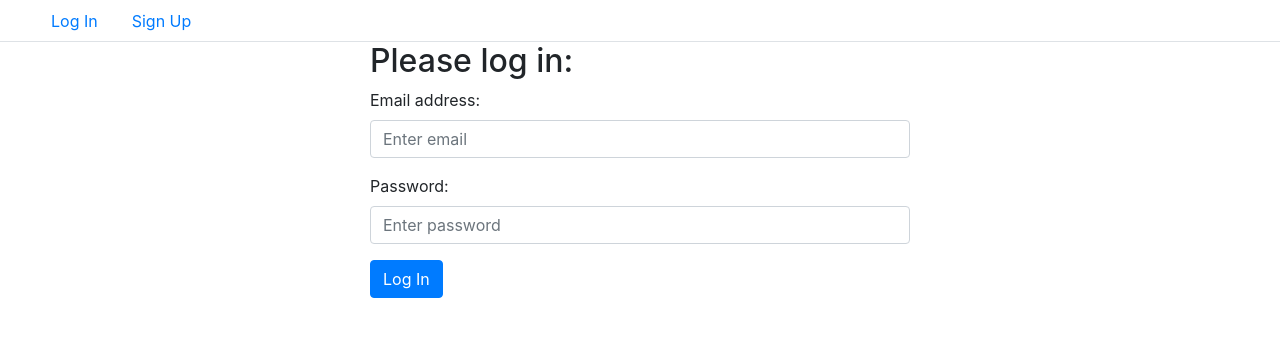
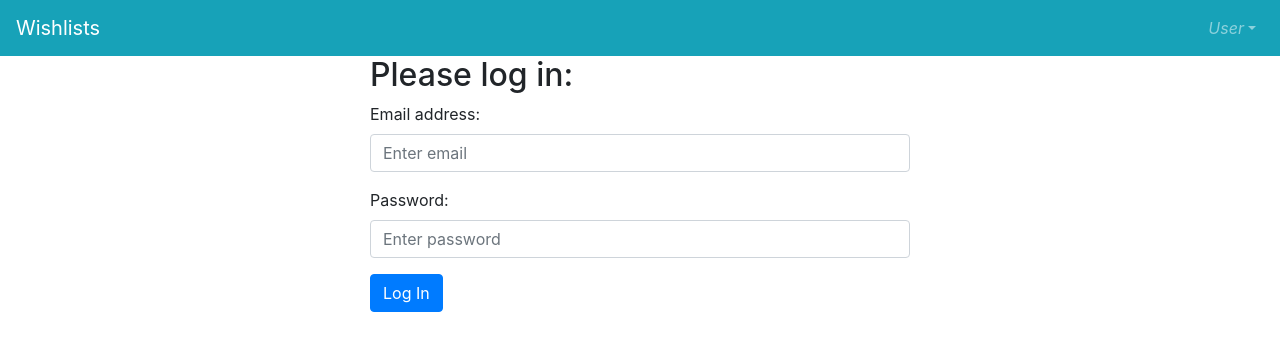
Before and after one commit to michelangelo-prog/wishlist-spa, a Vue app: page /register#/login in a window 1280 px wide. Shown: the top 350 px of the page. Built offline with nearby package versions, Linux system fonts and the light colour scheme.

Commit message:
work on front

```diff
--- a/src/components/Header.vue
+++ b/src/components/Header.vue
@@ -1,32 +1,45 @@
 <template>
-  <div id="nav">
-    <b-nav tabs>
-      <b-nav-item>
-        <router-link to="/" v-if="isAuthenticated">Home</router-link>
-      </b-nav-item>
-      <b-nav-item>
-        <router-link to="/login" v-if="!isAuthenticated">Log In</router-link>
-      </b-nav-item>
-      <b-nav-item>
-        <router-link to="/register" v-if="!isAuthenticated"
-          >Sign Up</router-link
-        >
-      </b-nav-item>
-      <b-nav-item>
-        <LogoutButton v-if="isAuthenticated" />
-      </b-nav-item>
-    </b-nav>
+  <div>
+    <b-navbar toggleable="lg" type="dark" variant="info">
+      <b-navbar-brand to="/">Wishlists</b-navbar-brand>
+
+      <b-navbar-toggle target="nav-collapse"></b-navbar-toggle>
+
+      <b-collapse id="nav-collapse" is-nav>
+        <b-navbar-nav>
+          <b-nav-item href="#" v-if="isAuthenticated">Friends</b-nav-item>
+          <b-nav-item href="#" v-if="isAuthenticated" disabled
+            >Disabled</b-nav-item
+          >
+        </b-navbar-nav>
+
+        <!-- Right aligned nav items -->
+        <b-navbar-nav class="ml-auto">
+          <b-nav-item-dropdown right>
+            <!-- Using 'button-content' slot -->
+            <template v-slot:button-content>
+              <em>User</em>
+            </template>
+            <b-dropdown-item to="/logout" v-if="isAuthenticated"
+              >Sign out</b-dropdown-item
+            >
+            <b-dropdown-item to="/login" v-if="!isAuthenticated"
+              >Sign in</b-dropdown-item
+            >
+            <b-dropdown-item to="/register" v-if="!isAuthenticated"
+              >Sign Up</b-dropdown-item
+            >
+          </b-nav-item-dropdown>
+        </b-navbar-nav>
+      </b-collapse>
+    </b-navbar>
   </div>
 </template>
 
 <script>
 import { mapGetters } from "vuex";
-import LogoutButton from "@/components/LogoutButton.vue";
 
 export default {
-  components: {
-    LogoutButton
-  },
   computed: {
     ...mapGetters(["isAuthenticated"])
   }
--- a/src/router/index.js
+++ b/src/router/index.js
@@ -3,6 +3,7 @@ import VueRouter from "vue-router";
 import Home from "../views/Home.vue";
 import Login from "../views/Login.vue";
 import Register from "../views/Register.vue";
+import Logout from "../views/Logout.vue";
 import store from "../store";
 
 Vue.use(VueRouter);
@@ -30,6 +31,14 @@ const routes = [
     component: Register,
     meta: {
       requiresVisitor: true
+    }
+  },
+  {
+    path: "/logout",
+    name: "Logout",
+    component: Logout,
+    meta: {
+      requiresAuth: true
     }
   }
 ];
--- a/src/components/LogoutButton.vue
+++ b/src/views/Logout.vue
@@ -1,9 +1,5 @@
 <template>
-  <div>
-    <b-button squared variant="outline-secondary" @click="logoutFromPage"
-      >Logout</b-button
-    >
-  </div>
+  <div></div>
 </template>
 
 <script>
@@ -11,6 +7,8 @@ import { mapActions } from "vuex";
 import { EventBus } from "@/utils";
 
 export default {
+  name: "Logout",
+  components: {},
   methods: {
     ...mapActions(["logout"]),
     redirectToLoginPage() {
@@ -21,6 +19,7 @@ export default {
     }
   },
   mounted() {
+    this.logoutFromPage();
     EventBus.$on("successLogout", () => {
       this.redirectToLoginPage();
     });
```
